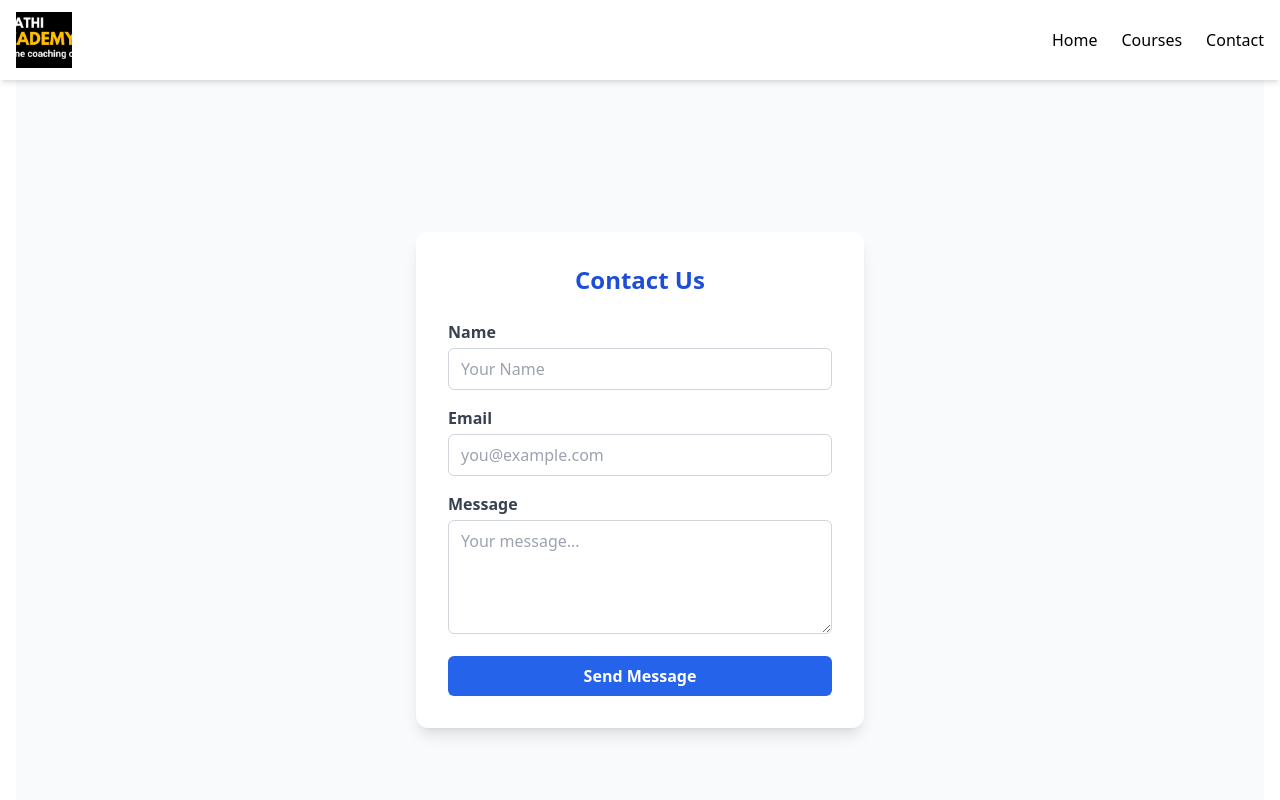
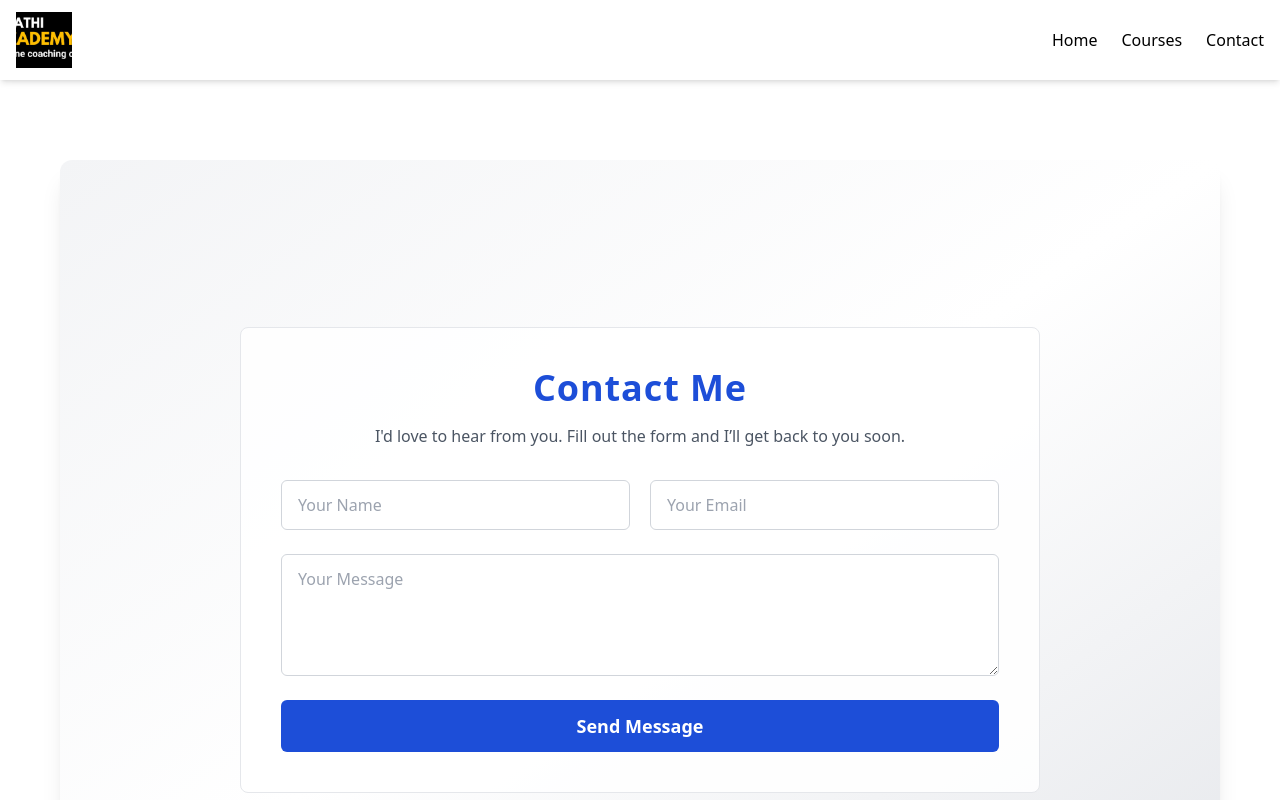
Before and after one commit to HarithaKadali9/online-academy, a React (Vite) app: page /contact in a window 1280 px wide. Shown: the top 800 px of the page. Built offline with nearby package versions, Linux system fonts and the light colour scheme.

Commit message:
created main page

```diff
--- a/src/components/Body.jsx
+++ b/src/components/Body.jsx
@@ -1,12 +1,39 @@
-import React from 'react'
-import { Outlet } from 'react-router-dom'
+import React from 'react';
+import { Outlet } from 'react-router-dom';
 
 const Body = () => {
   return (
-    <div>
-      This is body
+    <div className='min-h-screen py-10'>
+      <div className='max-w-7xl mx-auto px-6'>
+        <p className='text-lg text-center text-gray-700 mb-12'>
+          We offer a variety of courses designed to help you grow your skills in
+          Java, Python, MERN Stack (MongoDB, React.js, Node.js, Express.js), Full Stack Development with Python, and more.
+          Our courses are carefully crafted to give you practical knowledge and real-world experience.
+          <br />
+          In addition to the courses, we provide personalized one-on-one mentoring to guide you through your learning journey and help you achieve your goals.
+        </p>
+
+        <div className='flex justify-center mb-12'>
+          <img
+            src='https://blog.ipleaders.in/wp-content/uploads/2021/05/online-course-blog-header.jpg'
+            alt='Online Courses'
+            className='max-w-full rounded-lg shadow-lg'
+          />
+        </div>
+
+        <div className='text-center'>
+          <p className='text-lg text-gray-700 mb-6'>
+            Ready to advance your career? Choose a course and get started today!
+          </p>
+          <button className='bg-blue-700 text-white text-lg font-semibold py-3 px-8 rounded-lg hover:bg-blue-800'>
+            Browse Courses
+          </button>
+        </div>
+      </div>
+
+      <Outlet />
     </div>
-  )
-}
+  );
+};
 
-export default Body
+export default Body;
--- a/src/components/Contact.jsx
+++ b/src/components/Contact.jsx
@@ -2,44 +2,40 @@ import React from 'react';
 
 const Contact = () => {
   return (
-    <div className="min-h-screen flex items-center justify-center bg-gray-50 px-4 py-10">
-      <div className="max-w-md w-full bg-white rounded-xl shadow-lg p-8">
-        <h2 className="text-2xl font-bold text-center text-blue-700 mb-6">Contact Us</h2>
-        <form className="space-y-4">
-          <div>
-            <label className="block text-gray-700 font-semibold mb-1" htmlFor="name">Name</label>
+    <div className='relative max-w-[1200px] mx-auto sm:py-20 py-10 px-5 z-0' id='contact'>
+      <div className='relative z-10 flex items-center justify-center min-h-screen bg-gradient-to-br from-gray-100 via-white to-gray-200 rounded-xl shadow-xl p-6'>
+        <div className='bg-white bg-opacity-90 p-10 rounded-lg max-w-[800px] w-full text-center border border-gray-200'>
+          <h2 className='text-4xl font-extrabold text-blue-700 mb-4 tracking-wide'>Contact Me</h2>
+          <p className='text-gray-600 mb-8'>I'd love to hear from you. Fill out the form and I’ll get back to you soon.</p>
+          <form action="https://getform.io/f/byvplyla" method="POST">
+            <div className='grid grid-cols-1 sm:grid-cols-2 gap-x-5 gap-y-6'>
               <input
                 type="text"
-              id="name"
-              className="w-full border border-gray-300 rounded-md px-3 py-2 focus:outline-none focus:ring-2 focus:ring-blue-400"
+                name="name"
                 placeholder="Your Name"
+                className="w-full px-4 py-3 border border-gray-300 rounded-md focus:outline-none focus:ring-2 focus:ring-blue-500 focus:ring-opacity-50 transition placeholder-gray-400 focus:border-none"
               />
-          </div>
-          <div>
-            <label className="block text-gray-700 font-semibold mb-1" htmlFor="email">Email</label>
               <input
                 type="email"
-              id="email"
-              className="w-full border border-gray-300 rounded-md px-3 py-2 focus:outline-none focus:ring-2 focus:ring-blue-400"
-              placeholder="you@example.com"
+                name="email"
+                placeholder="Your Email"
+                className="w-full px-4 py-3 border border-gray-300 rounded-md focus:outline-none focus:ring-2 focus:ring-blue-500 focus:ring-opacity-50 transition placeholder-gray-400 focus:border-none"
               />
-          </div>
-          <div>
-            <label className="block text-gray-700 font-semibold mb-1" htmlFor="message">Message</label>
               <textarea
-              id="message"
+                name="message"
+                placeholder="Your Message"
                 rows="4"
-              className="w-full border border-gray-300 rounded-md px-3 py-2 focus:outline-none focus:ring-2 focus:ring-blue-400"
-              placeholder="Your message..."
-            ></textarea>
-          </div>
+                className="sm:col-span-2 w-full px-4 py-3 border border-gray-300 rounded-md focus:outline-none focus:ring-2 focus:ring-blue-500 focus:ring-opacity-50 transition placeholder-gray-400 focus:border-none"
+              />
               <button
                 type="submit"
-            className="w-full bg-blue-600 text-white font-semibold py-2 px-4 rounded-md hover:bg-blue-700 transition duration-300"
+                className="sm:col-span-2 w-full py-3 bg-blue-700 text-white text-lg font-semibold rounded-md hover:bg-blue-800 transition duration-300"
               >
                 Send Message
               </button>
+            </div>
           </form>
+        </div>
       </div>
     </div>
   );
--- a/src/components/Courses.jsx
+++ b/src/components/Courses.jsx
@@ -11,7 +11,7 @@ const Courses = () => {
             className="border border-gray-200 rounded-xl p-5 shadow-lg hover:shadow-2xl hover:scale-105 hover:border-blue-500 transition-transform duration-300 ease-in-out bg-white"
           >
             <h3 className="text-xl font-semibold mb-2 text-gray-800 hover:text-blue-700 p-2">{course.title}</h3>
-            <img src={course.image} alt='course image' className='h-30 w-30 rounded-sm p-2'/>
+            <img src={course.image} alt='course image' className='h-30 w-30 rounded-lg p-2'/>
             <p className="text-gray-600 mb-2 p-2">{course.description}</p>
             <p className="text-sm text-gray-700 p-2"><strong>Duration:</strong> {course.duration}</p>
             <p className="text-sm text-gray-700 p-2"><strong>Level:</strong> {course.level}</p>
--- a/src/data/courses.json
+++ b/src/data/courses.json
@@ -9,6 +9,14 @@
     },
     {
       "id": 2,
+      "title": "MERN Stack",
+      "image": "https://images.ctfassets.net/3pv3o0yr6pgj/7qixtK8KRrnkJalWNJ1RMk/61dbe1a62bc14aa7244bb8e6ce12f237/MERN_Fullstack__1_.jpg",
+      "description": "Learn how to build full-stack web applications using MongoDB, Express.js, React, and Node.js (MERN Stack).",
+      "duration": "6 months",
+      "level": "Advanced"
+    },
+    {
+      "id": 3,
       "title": "Java",
       "image": "https://dac.digital/wp-content/uploads/2023/04/backend-java-optimized.png",
       "description": "Master Java programming, covering object-oriented concepts, data structures, algorithms, and Java-based technologies.",
@@ -16,7 +24,7 @@
       "level": "Intermediate"
     },
     {
-      "id": 3,
+      "id": 4,
       "title": "Python Full Stack",
       "image": "https://media.geeksforgeeks.org/wp-content/uploads/20240415204701/How-to-Become-a-Python-Full-Stack-Developer.png",
       "description": "Dive into full-stack development using Python, covering both backend (Flask/Django) and frontend (HTML, CSS, JavaScript).",
@@ -24,19 +32,12 @@
       "level": "Advanced"
     },
     {
-      "id": 4,
+      "id": 5,
       "title": "DevOps",
       "image": "https://marvel-b1-cdn.bc0a.com/f00000000236551/dt-cdn.net/wp-content/uploads/2021/07/13429_ILL_DevOpsLoop.png",
       "description": "Learn the practices and tools used in DevOps for continuous integration, deployment, and automation in software development.",
       "duration": "4 months",
       "level": "Intermediate"
-    },
-    {
-      "id": 5,
-      "title": "MERN Stack",
-      "image": "https://encrypted-tbn0.gstatic.com/images?q=tbn:ANd9GcQMjUqDob5lqGBj6b0tCxntv6zmZp67aUn6Nw&s",
-      "description": "Learn how to build full-stack web applications using MongoDB, Express.js, React, and Node.js (MERN Stack).",
-      "duration": "6 months",
-      "level": "Advanced"
     }
+
   ]
```
Lines whose indentation alone changed are shown as unchanged.
